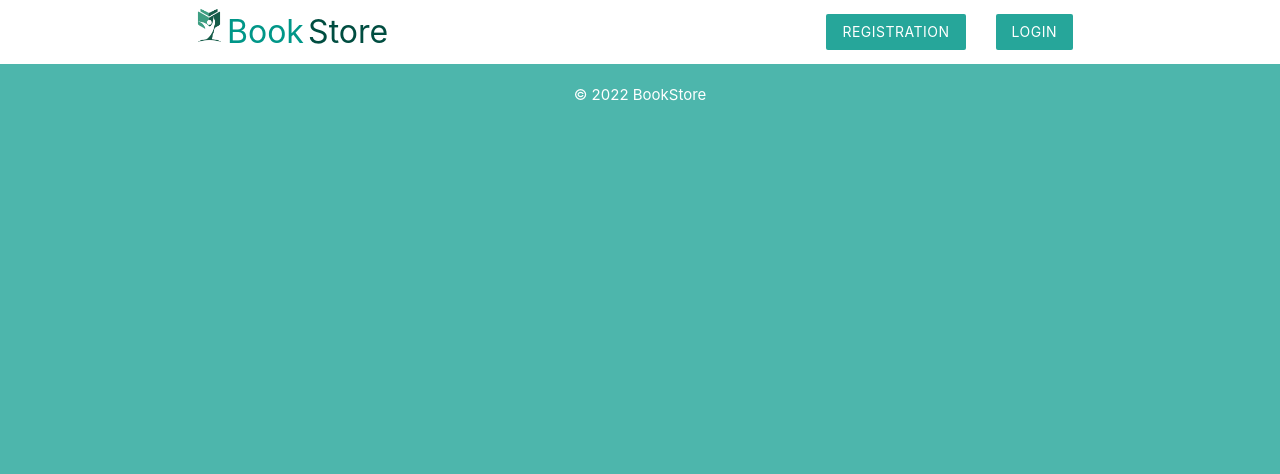
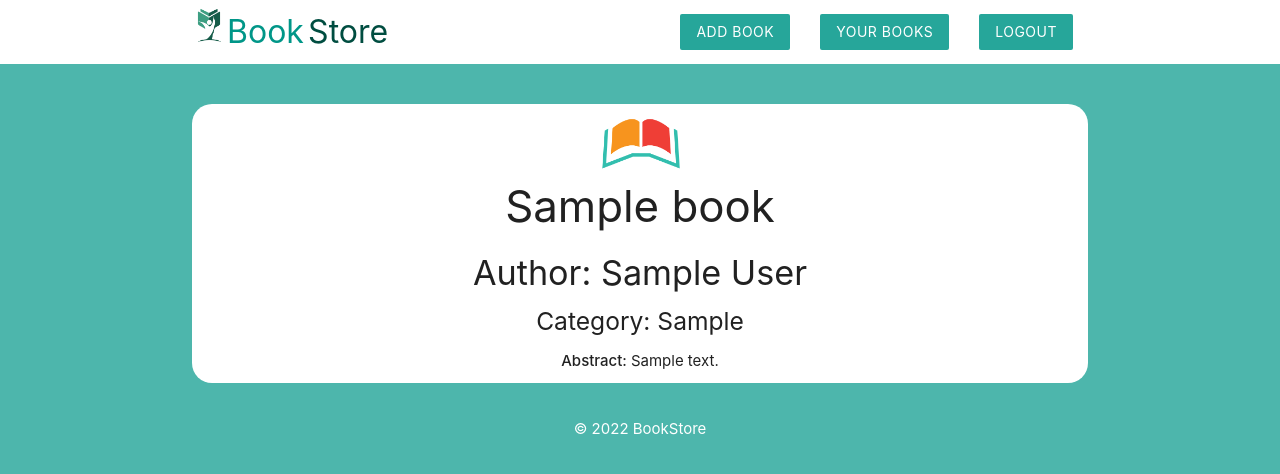
Before and after one commit to andjela2607/phpiteh, a PHP site: the page made by book.php in a window 1280 px wide. Shown: the top 474 px of the page. Run offline with PHP 8.4, Linux system fonts and the light colour scheme; tables that the repository leaves empty or names only in its code hold one stand-in row (values such as "Sample post").

Commit message:
more-info layout

```diff
--- a/book.php
+++ b/book.php
@@ -2,6 +2,26 @@
 
     include('components/db_config.php');
 
+    if(isset($_GET['id'])) {
+        $id = mysqli_real_escape_string($conn, $_GET['id']);
+        $id_array = explode(",", $id);
+        $book_user = $id_array[0];
+        $book_id = $id_array[1];
+        $current_user_id = $id_array[2];
+
+        $query = "SELECT * FROM book WHERE user = $book_user AND id = $book_id";
+        $result = mysqli_query($conn, $query);
+        $book = mysqli_fetch_assoc($result);
+        mysqli_free_result($result);
+    }
+
+    if(isset($_POST['delete'])) {
+
+    }
+
+    if(isset($_POST['update'])) {
+
+    }
 
 
 ?>
@@ -9,7 +29,46 @@
 <!DOCTYPE html>
 <html>
 
-    <?php include('components/header.php') ?>
+    <?php include('components/header_user.php') ?>
+
+    <?php if($book == null): ?>
+
+        <h1 class="center white-text">There is not such book!</h1>
+        <div class="center">
+        <a class="btn white center teal-text"
+            href="index.php?user=<?php echo $current_user_id; ?>">Return</a>
+        </div>
+
+    <?php else: ?>
+
+        <div class="container center">
+            <div class="card z-depth-0 radius-card">
+                <img class="logo-card" src="img/card.webp">
+                <h3> <?php echo $book['title']; ?></h3>
+                <h4>Author: <?php echo $book['author']; ?> </h4>
+                <h5>Category: <?php echo $book['category']; ?>  </h5>
+                <p style="padding-bottom: 10px;"><strong>Abstract: </strong> <?php echo $book['description']; ?></p>
+
+                <?php if($book_user == $current_user_id): ?>
+
+                    <form action="" method="POST" style="padding-bottom: 10px;">
+                        <input type="hidden" name="id_to_delete"
+                            value="<?php echo $book_user.",".$book_id; ?>">
+                        <input type="submit" name="update" value="Change"
+                            class="btn z-depth-0">
+                        <input type="submit" name="delete" value="delete"
+                            class="btn z-depth-0">
+                    </form>
+
+                <?php else: ?>
+
+
+                <?php endif; ?>
+
+            </div>
+        </div>
+
+    <?php endif; ?>
 
     <?php include('components/footer.php') ?>
 
--- a/components/header.php
+++ b/components/header.php
@@ -1,11 +1,6 @@
 <?php
 
     include('db_config.php');
-
-    $userID = 0;
-    if(isset($_GET['user'])) {
-        $userID = mysqli_real_escape_string($conn, $_GET['user']);
-    }
 
 ?>
 
@@ -46,9 +41,6 @@
 <body class="teal lighten-2">
     <nav class="white header z-depth-0">
         <div class="container">
-
-            <?php if($userID == 0): ?>
-
                 <a href="index.php" class="teal-text bookstore-text">
                     <img class="logo" src="img/logo.png">Book</a>
                 <a href="index.php" class="teal-text text-darken-4 bookstore-text">Store</a>
@@ -56,19 +48,5 @@
                     <li><a href="registration.php" class="btn z-depth-0">Registration</a></li>
                     <li><a href="login.php" class="btn z-depth-0">Login</a></li>
                 </ul>
-
-            <?php else: ?>
-
-                <a href="index.php" class="teal-text bookstore-text">
-                    <img class="logo" src="img/logo.png">Book</a>
-                <a href="index.php" class="teal-text text-darken-4 bookstore-text">Store</a>
-                <ul id="nav-mobile" class="right hide-on-small-and-down navul">
-                    <li><a href="registration.php" class="btn brand z-depth-0">Add Book</a></li>
-                    <li><a href="login.php" class="btn brand z-depth-0">Your Books</a></li>
-                    <li><a href="login.php" class="btn brand z-depth-0">Logout</a></li>
-                </ul>
-
-            <?php endif; ?>
-
         </div>
     </nav>
--- /dev/null
+++ b/components/header_user.php
@@ -0,0 +1,75 @@
+<?php
+
+    include('db_config.php');
+
+    $userID = 0;
+    if(isset($_GET['user'])) {
+        $userID = mysqli_real_escape_string($conn, $_GET['user']);
+    }
+
+    if(isset($_GET['id'])) {
+        $id = mysqli_real_escape_string($conn, $_GET['id']);
+        $id_array = explode(",", $id);
+    }
+
+?>
+
+<head>
+    <title>BookStore</title>
+    <link rel="icon" href="img/logo.png">
+    <link rel="stylesheet"
+        href="https://cdnjs.cloudflare.com/ajax/libs/materialize/1.0.0/css/materialize.min.css">
+        <style type="text/css">
+        /* CSS */
+        .bookstore-text {
+            font-size: xx-large;
+        }
+        .logo {
+            max-width: 35px;
+            height: auto;
+        }
+
+        .form {
+            padding: 10px;
+            margin-left: 25%;
+            width: 50%;
+            text-align: center;
+            border-radius: 15px;
+        }
+        .logo-card {
+            width: 100px;
+            margin: 40px auto -30px;
+            display: block;
+            position: relative;
+            padding: 10px;
+        }
+        .radius-card {
+            border-radius: 20px;
+        }
+    </style>
+</head>
+<body class="teal lighten-2">
+    <nav class="white header z-depth-0">
+        <div class="container">
+
+            <?php if($userID != 0): ?>
+
+                <a href="index.php?user=<?php echo $userID; ?>" class="teal-text bookstore-text">
+                    <img class="logo" src="img/logo.png">Book</a>
+                <a href="index.php?user=<?php echo $userID; ?>" class="teal-text text-darken-4 bookstore-text">Store</a>
+
+            <?php else: ?>
+
+                <a href="index.php?user=<?php echo $id_array[2]; ?>" class="teal-text bookstore-text">
+                    <img class="logo" src="img/logo.png">Book</a>
+                <a href="index.php?user=<?php echo $id_array[2]; ?>" class="teal-text text-darken-4 bookstore-text">Store</a>
+
+            <?php endif; ?>
+
+                <ul id="nav-mobile" class="right hide-on-small-and-down navul">
+                    <li><a href="registration.php" class="btn brand z-depth-0">Add Book</a></li>
+                    <li><a href="login.php" class="btn brand z-depth-0">Your Books</a></li>
+                    <li><a href="login.php" class="btn brand z-depth-0">Logout</a></li>
+                </ul>
+        </div>
+    </nav>
--- a/index.php
+++ b/index.php
@@ -12,7 +12,7 @@
 <!DOCTYPE html>
 <html>
 
-    <?php include('components/header.php') ?>
+    <?php include('components/header_user.php') ?>
 
     <div class="container">
         <div class="row">
@@ -27,7 +27,8 @@
                                 <p> <?php echo htmlspecialchars($book['author']); ?></p>
                             </div>
                             <div class="card-action right-align radius-card">
-                                <a class="orange-text text-darken-2" href="book.php?id=<?php echo $book['user'].",".$book['id'].",".$userID;?>">more info</a>
+                                <a class="orange-text text-darken-2" href="book.php?id=<?php echo $book['user']
+                                                    .','.$book['id'].','.$userID?>">more info</a>
                             </div>
                         </div>
                     </div>
```
